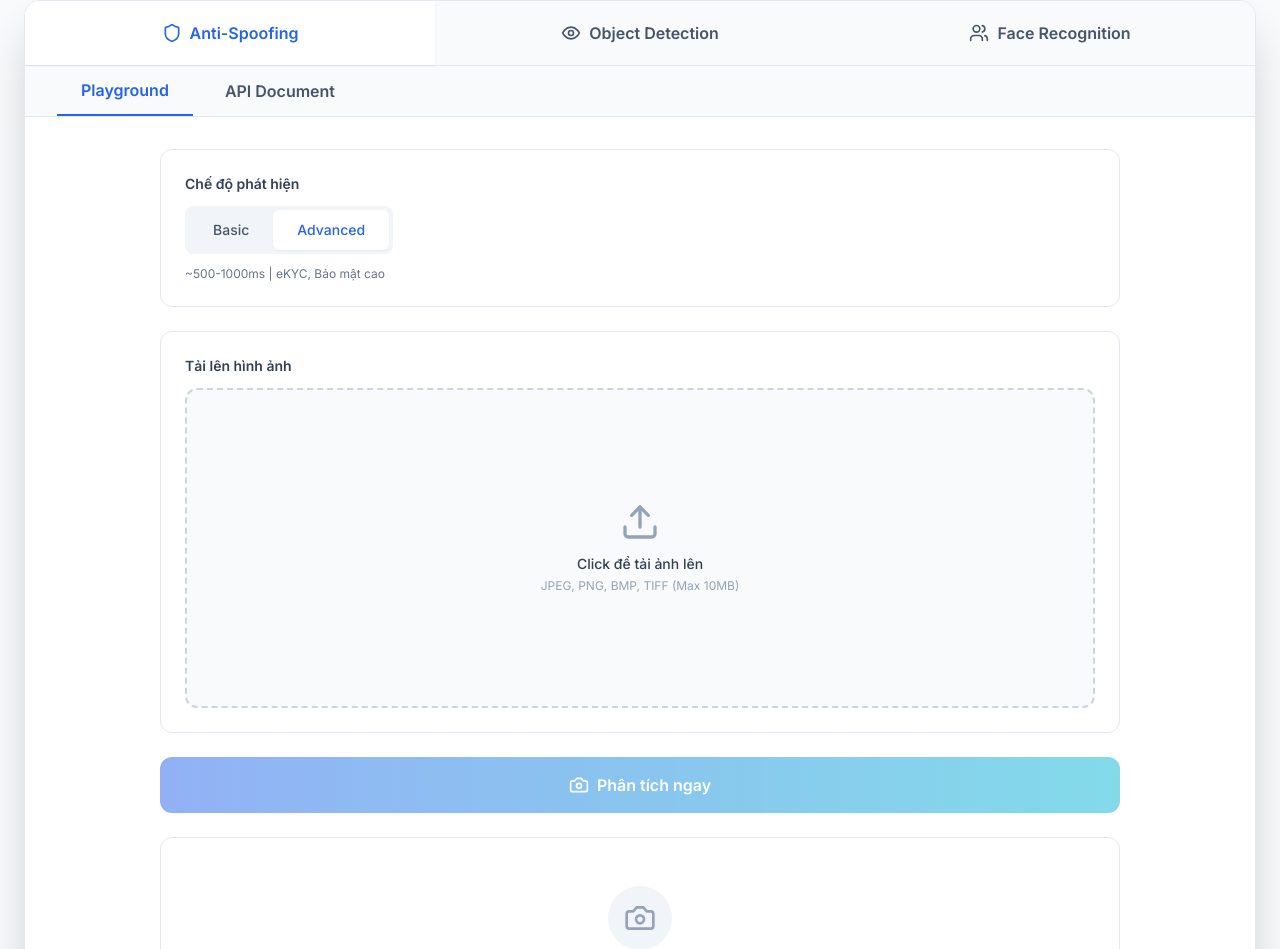
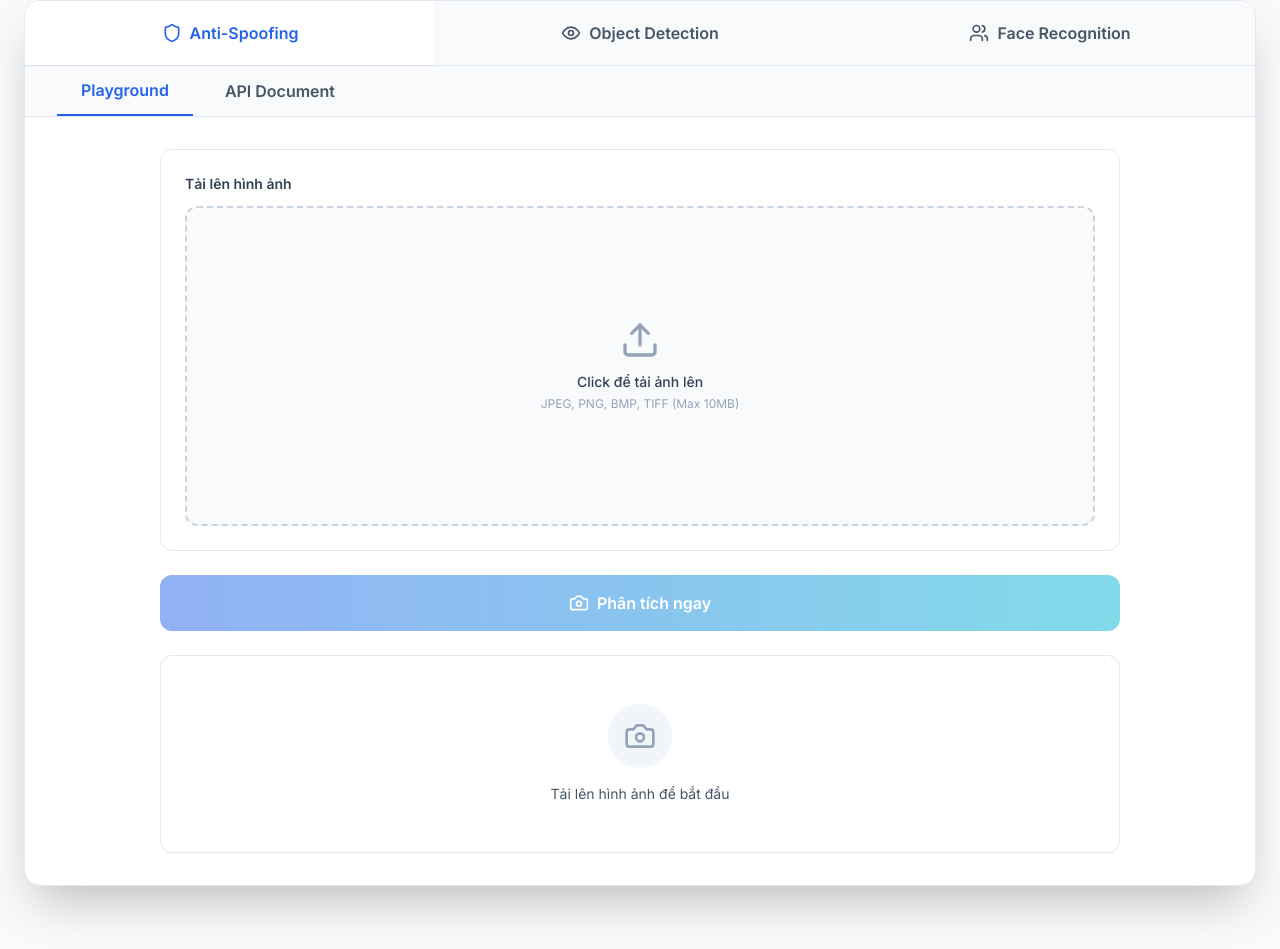
Before and after one commit to antcoai/4ship-webpage, a React (Vite) app: page /computer-vision in a window 1280 px wide. Shown: the part 802-1751 px from the top of the page. Built offline with nearby package versions, Linux system fonts and the light colour scheme.

Commit message:
Updated ComputerVision.tsx

```diff
--- a/src/pages/ComputerVision.tsx
+++ b/src/pages/ComputerVision.tsx
@@ -636,7 +636,6 @@ function IndustryCarousel() {
 function AntiSpoofingPlayground() {
   const [selectedFile, setSelectedFile] = useState<File | null>(null);
   const [previewUrl, setPreviewUrl] = useState<string>('');
-  const [mode, setMode] = useState<'basic' | 'advanced'>('advanced');
   const [loading, setLoading] = useState(false);
   const [jobId, setJobId] = useState<string>('');
   const [result, setResult] = useState<JobResponse | null>(null);
@@ -708,7 +707,6 @@ function AntiSpoofingPlayground() {
     try {
       const formData = new FormData();
       formData.append('file', selectedFile);
-      formData.append('mode', mode);
 
       const response = await fetch(`${apiBaseUrl}/inference`, {
         method: 'POST',
@@ -767,37 +765,6 @@ function AntiSpoofingPlayground() {
   return (
     <div className="p-8 max-w-5xl mx-auto">
       <div className="space-y-6">
-
-        <div className="bg-white rounded-xl border border-slate-200 p-6">
-          <label className="block text-sm font-semibold text-slate-700 mb-3">
-            Chế độ phát hiện
-          </label>
-          <div className="inline-flex bg-slate-100 rounded-lg p-1">
-            <button
-              onClick={() => setMode('basic')}
-              className={`px-6 py-2.5 rounded-md font-medium text-sm transition-all ${
-                mode === 'basic'
-                  ? 'bg-white text-blue-600 shadow-sm'
-                  : 'text-slate-600 hover:text-slate-900'
-              }`}
-            >
-              Basic
-            </button>
-            <button
-              onClick={() => setMode('advanced')}
-              className={`px-6 py-2.5 rounded-md font-medium text-sm transition-all ${
-                mode === 'advanced'
-                  ? 'bg-white text-blue-600 shadow-sm'
-                  : 'text-slate-600 hover:text-slate-900'
-              }`}
-            >
-              Advanced
-            </button>
-          </div>
-          <p className="text-xs text-slate-500 mt-3">
-            {mode === 'basic' ? '~100-200ms | Đại trà' : '~500-1000ms | eKYC, Bảo mật cao'}
-          </p>
-        </div>
 
         <div className="bg-white rounded-xl border border-slate-200 p-6">
           <label className="block text-sm font-semibold text-slate-700 mb-3">
```
